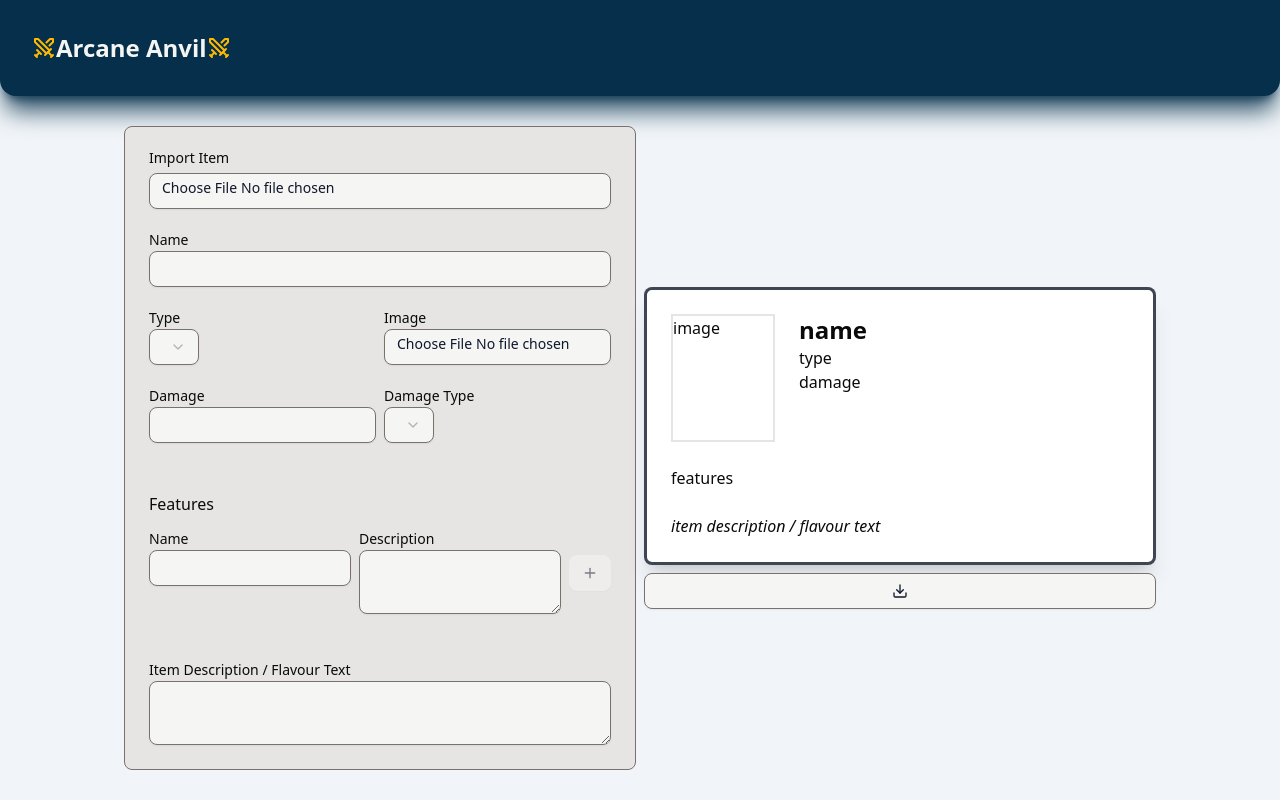
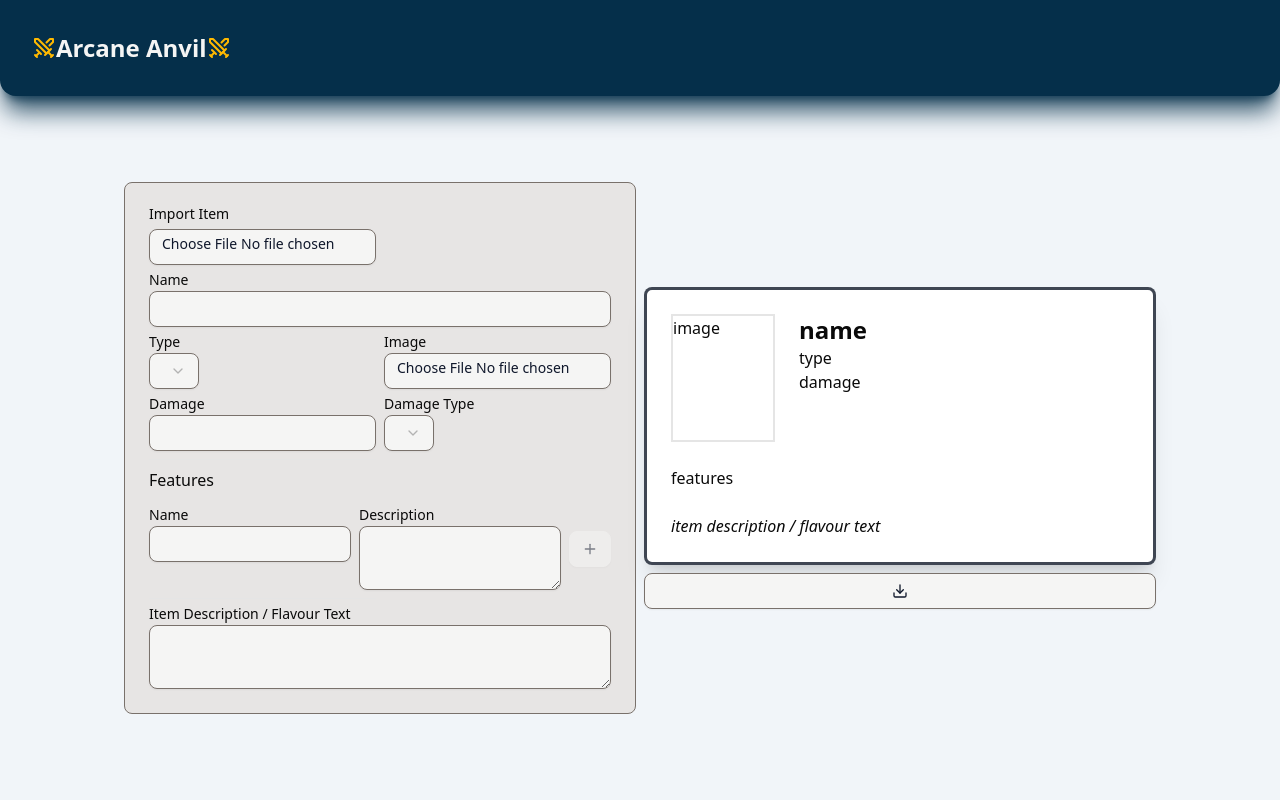
Before and after one commit to floriankleewein/arcane-anvil, a React (Vite) app in the folder frontend/: page / in a window 1280 px wide. Built offline with nearby package versions, Linux system fonts and the light colour scheme.

Commit message:
Fix responsive layout

```diff
--- a/frontend/src/Pages/ItemPage.tsx
+++ b/frontend/src/Pages/ItemPage.tsx
@@ -58,8 +58,7 @@ export default function ItemPage() {
   }
 
   return (
-    <div className="flex flex-col gap-2 items-center lg:flex-row sm:items-center sm:flex-1 justify-center">
-      <div className="flex flex-col gap-2">
+    <div className="flex flex-col lg:flex-row flex-1 gap-2 items-stretch sm:items-center justify-center">
       <ItemForm
         item={item}
         onChange={handleChange}
@@ -67,7 +66,6 @@ export default function ItemPage() {
         onRemoveFeature={removeFeature}
         onItemUpload={uploadItem}
       />
-      </div>
       <div className="flex flex-col gap-2">
         <ItemCard cardRef={cardRef} item={item} />
         <ItemDownload cardRef={cardRef} item={item}></ItemDownload>
--- a/frontend/src/components/Item/item-card.tsx
+++ b/frontend/src/components/Item/item-card.tsx
@@ -22,7 +22,7 @@ export default function ItemCard({ item, cardRef }: ItemCardProps) {
   return (
     <div
       ref={cardRef}
-      className="flex flex-col min-w-lg rounded-md px-6 py-6 gap-6 shadow-xl bg-white border-3 border-gray-900/80"
+      className="flex flex-col w-stretch sm:min-w-lg rounded-md px-6 py-6 gap-6 shadow-xl bg-white border-3 border-gray-900/80"
     >
       <ItemCardHeader item={item} />
       <ItemCardContent item={item} />
--- a/frontend/src/components/Item/item-feature-component.tsx
+++ b/frontend/src/components/Item/item-feature-component.tsx
@@ -106,7 +106,7 @@ export default function ItemFeatureComponent({
   onRemoveFeature,
 }: ItemFeatureComponentProps) {
   return (
-    <div className="flex flex-col gap-2">
+    <div className="flex flex-col gap-2 md:col-span-2">
       <p className="text-md font-medium">Features</p>
       <ItemFeatureList
         features={item.features}
--- a/frontend/src/components/Item/item-form.tsx
+++ b/frontend/src/components/Item/item-form.tsx
@@ -45,9 +45,81 @@ export default function ItemForm({
   onItemUpload,
 }: ItemFormProps) {
   return (
-    <div className="flex flex-col w-lg rounded-md px-6 py-6 gap-6 bg-stone-200 border border-stone-500">
+    // <div className="flex flex-col w-lg rounded-md px-6 py-6 gap-6 bg-stone-200 border border-stone-500">
+    //   <ItemUpload onItemUpload={onItemUpload} />
+    //   <div>
+    //     <Label htmlFor="name" className="pb-1">
+    //       Name
+    //     </Label>
+    //     <Input
+    //       id="name"
+    //       value={item.name}
+    //       onChange={(e) => onChange("name", e.target.value)}
+    //       className="custom-input"
+    //     ></Input>
+    //   </div>
+    //   <div className="flex flex-row gap-2">
+    //     <div className="flex-1">
+    //       <Label htmlFor="type" className="pb-1">
+    //         Type
+    //       </Label>
+    //       <ItemTypeSelect onChange={onChange} />
+    //     </div>
+    //     <div className="flex-1">
+    //       <Label htmlFor="file" className="pb-1">
+    //         Image
+    //       </Label>
+    //       <Input
+    //         id="file"
+    //         type="file"
+    //         accept="image/*"
+    //         className="custom-file-upload"
+    //         onChange={(e) => onFileUpload(e, onChange)}
+    //       />
+    //     </div>
+    //   </div>
+    //   <div className="flex flex-row gap-2">
+    //     <div className="flex-1">
+    //       <Label htmlFor="dmg" className="pb-1">
+    //         Damage
+    //       </Label>
+    //       <Input
+    //         id="dmg"
+    //         value={item.dmg}
+    //         onChange={(e) => onChange("dmg", e.target.value)}
+    //         className="custom-input"
+    //       ></Input>
+    //     </div>
+    //     <div className="flex-1">
+    //       <Label htmlFor="dmgtype" className="pb-1">
+    //         Damage Type
+    //       </Label>
+    //       <DamageTypeSelect onChange={onChange} />
+    //     </div>
+    //   </div>
+    //   <div className="border-t" />
+    //   <ItemFeatureComponent
+    //     item={item}
+    //     onAddFeature={onAddFeature}
+    //     onRemoveFeature={onRemoveFeature}
+    //   ></ItemFeatureComponent>
+    //   <div className="border-t" />
+    //   <div>
+    //     <Label htmlFor="description" className="pb-1">
+    //       Item Description / Flavour Text
+    //     </Label>
+    //     <Textarea
+    //       placeholder=""
+    //       id="description"
+    //       value={item.description}
+    //       onChange={(e) => onChange("description", e.target.value)}
+    //       className="custom-input"
+    //     />
+    //   </div>
+    // </div>
+    <div className="grid grid-cols-1 md:grid-cols-2 gap-2 md:max-w-lg rounded-md px-6 py-6 bg-stone-200 border border-stone-500">
       <ItemUpload onItemUpload={onItemUpload} />
-      <div>
+      <div className="md:col-span-2">
         <Label htmlFor="name" className="pb-1">
           Name
         </Label>
@@ -58,14 +130,13 @@ export default function ItemForm({
           className="custom-input"
         ></Input>
       </div>
-      <div className="flex flex-row gap-2">
-        <div className="flex-1">
+      <div className="">
         <Label htmlFor="type" className="pb-1">
           Type
         </Label>
         <ItemTypeSelect onChange={onChange} />
       </div>
-        <div className="flex-1">
+      <div className="">
         <Label htmlFor="file" className="pb-1">
           Image
         </Label>
@@ -77,9 +148,7 @@ export default function ItemForm({
           onChange={(e) => onFileUpload(e, onChange)}
         />
       </div>
-      </div>
-      <div className="flex flex-row gap-2">
-        <div className="flex-1">
+      <div className="">
         <Label htmlFor="dmg" className="pb-1">
           Damage
         </Label>
@@ -90,12 +159,11 @@ export default function ItemForm({
           className="custom-input"
         ></Input>
       </div>
-        <div className="flex-1">
+      <div className="">
         <Label htmlFor="dmgtype" className="pb-1">
           Damage Type
         </Label>
         <DamageTypeSelect onChange={onChange} />
-        </div>
       </div>
       <div className="border-t" />
       <ItemFeatureComponent
@@ -104,7 +172,7 @@ export default function ItemForm({
         onRemoveFeature={onRemoveFeature}
       ></ItemFeatureComponent>
       <div className="border-t" />
-      <div>
+      <div className="md:col-span-2">
         <Label htmlFor="description" className="pb-1">
           Item Description / Flavour Text
         </Label>
@@ -127,7 +195,7 @@ type ItemTypeSelectProps = {
 function ItemTypeSelect({ onChange }: ItemTypeSelectProps) {
   return (
     <Select onValueChange={(value) => onChange("type", value)}>
-      <SelectTrigger className="custom-select hover:bg-amber-900">
+      <SelectTrigger className="custom-select">
         <SelectValue placeholder="" />
       </SelectTrigger>
       <SelectContent>
```
Lines whose indentation alone changed are shown as unchanged.
